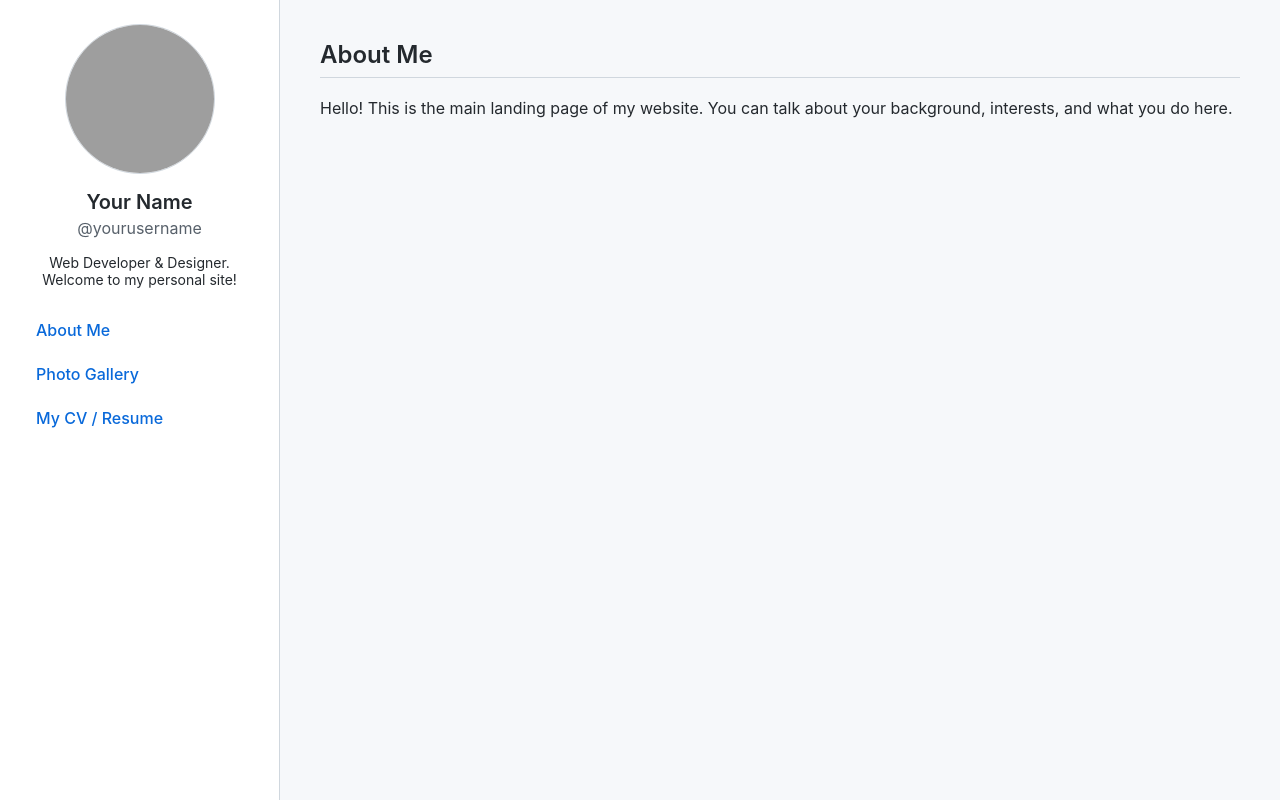
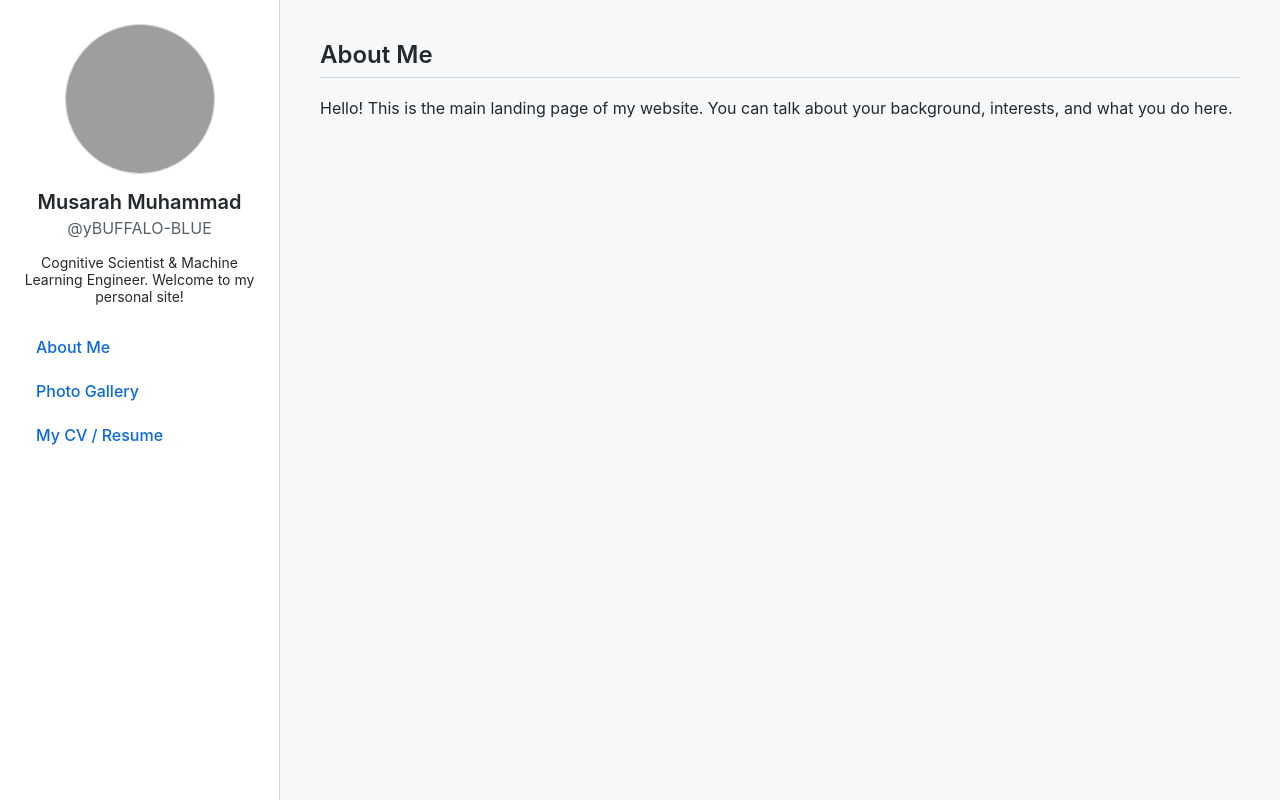
Before and after one commit to BUFFALO-BLUE/BUFFALO-BLUE.github.io, a plain HTML site: page index.html in a window 1280 px wide. Drawn offline with Linux system fonts and the light colour scheme; grey boxes are pictures that could not be loaded.

Commit message:
Update profile information in index.html
profile pic
correct title
name

```diff
--- a/index.html
+++ b/index.html
@@ -46,10 +46,10 @@
     <!-- SIDEBAR: Stays static on the left -->
     <div class="sidebar">
         <!-- Swap out with your GitHub avatar or any image URL -->
-        <img class="avatar" src="https://github.com" alt="Profile Picture">
-        <div class="name">Your Name</div>
-        <div class="username">@yourusername</div>
-        <div class="bio">Web Developer & Designer. Welcome to my personal site!</div>
+        <img class="avatar" src="https://github.com/BUFFALO-BLUE" alt="Profile Picture">
+        <div class="name">Musarah Muhammad</div>
+        <div class="username">@yBUFFALO-BLUE</div>
+        <div class="bio">Cognitive Scientist & Machine Learning Engineer. Welcome to my personal site!</div>
 
         <ul class="nav-links">
             <li><a href="#about" onclick="showPage('about')">About Me</a></li>
```
